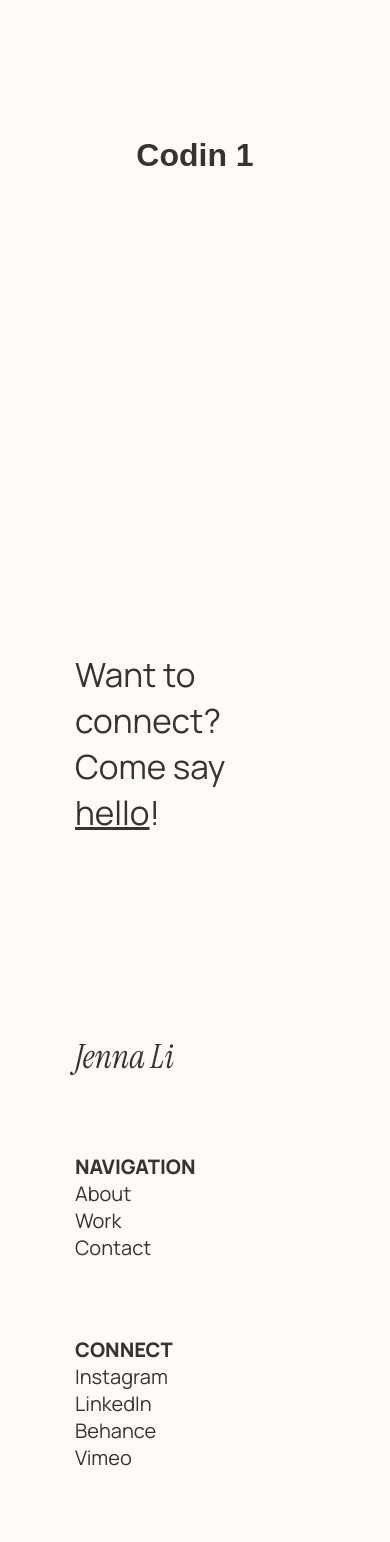
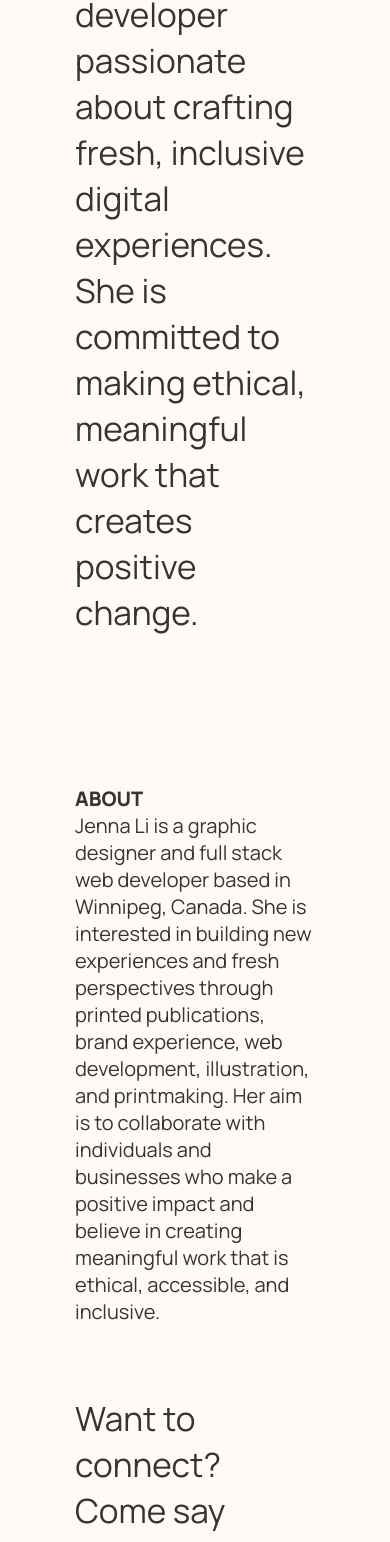
Before and after one commit to jli33-rrc/li_jenna_coding_assignment14, a Next.js app: page / in a window 390 px wide. Shown: the part 389-1931 px from the top of the page. Built offline with nearby package versions, Linux system fonts and the light colour scheme.

Commit message:
Created Basic Information section

```diff
--- a/src/app/globals.css
+++ b/src/app/globals.css
@@ -4,15 +4,6 @@
   --background: #fffaf5;
   --foreground: #353433;
 }
-
-/*
-@media (prefers-color-scheme: dark) {
-  :root {
-    --background: #0a0a0a;
-    --foreground: #ededed;
-  }
-}
-*/
 
 html,
 body {
@@ -23,7 +14,7 @@ body {
 body {
   color: var(--foreground);
   background: var(--background);
-  font-family: Arial, Helvetica, sans-serif;
+  font-family: Manrope, sans-serif;
   -webkit-font-smoothing: antialiased;
   -moz-osx-font-smoothing: grayscale;
 }
@@ -38,11 +29,3 @@ a {
   color: inherit;
   text-decoration: none;
 }
-
-/*
-@media (prefers-color-scheme: dark) {
-  html {
-    color-scheme: dark;
-  }
-}
-*/
--- a/src/app/layout.tsx
+++ b/src/app/layout.tsx
@@ -15,11 +15,7 @@ const footerColumns = [
   { logo: { label: 'Jenna Li', href: '/' } },
   {
     title: 'NAVIGATION',
-    links: [
-      { label: 'About', href: '#' },
-      { label: 'Work', href: '#' },
-      { label: 'Contact', href: '#' },
-    ],
+    links: [{ label: 'Contact', href: '#' }],
   },
   {
     title: 'CONNECT',
@@ -35,12 +31,7 @@ const footerColumns = [
   },
 ];
 
-const footerCopyright = [
-  { content: '© 2025 Jenna Li' },
-  { content: 'Canada' },
-  { content: 'Canada' },
-  { content: '❋' },
-];
+const footerCopyright = [{ content: '© 2025 Jenna Li' }, { content: '' }, { content: 'Canada' }, { content: '❋' }];
 
 export default function RootLayout({ children }: { children: React.ReactNode }) {
   return (
--- a/src/app/page.module.css
+++ b/src/app/page.module.css
@@ -3,165 +3,55 @@
   --gray-alpha-200: rgba(var(--gray-rgb), 0.08);
   --gray-alpha-100: rgba(var(--gray-rgb), 0.05);
 
-  --button-primary-hover: #383838;
-  --button-secondary-hover: #f2f2f2;
-
-  display: grid;
-  grid-template-rows: 20px 1fr 20px;
-  align-items: center;
-  justify-items: center;
-  min-height: 100svh;
-  padding: 80px;
-  gap: 64px;
-  font-family: var(--font-geist-sans);
-}
-
-@media (prefers-color-scheme: dark) {
-  .page {
-    --gray-rgb: 255, 255, 255;
-    --gray-alpha-200: rgba(var(--gray-rgb), 0.145);
-    --gray-alpha-100: rgba(var(--gray-rgb), 0.06);
-
-    --button-primary-hover: #ccc;
-    --button-secondary-hover: #1a1a1a;
-  }
+  padding: 0px 75px 20px 75px;
 }
 
 .main {
   display: flex;
   flex-direction: column;
-  gap: 32px;
-  grid-row-start: 2;
 }
 
-.main ol {
-  font-family: var(--font-geist-mono);
-  padding-left: 0;
-  margin: 0;
-  font-size: 14px;
-  line-height: 24px;
-  letter-spacing: -0.01em;
-  list-style-position: inside;
+.main h1 {
+  box-sizing: border-box;
+  color: #353433;
+  font-family: 'Manrope', sans-serif;
+  font-size: 25pt;
+  font-weight: 400;
+  margin: 100px 0 300px 0;
+  max-width: 1125px;
+  width: 100%;
 }
 
-.main li:not(:last-of-type) {
-  margin-bottom: 8px;
+.section {
+  box-sizing: border-box;
+  max-width: 700px;
+  width: 100%;
 }
 
-.main code {
-  font-family: inherit;
-  background: var(--gray-alpha-100);
-  padding: 2px 4px;
-  border-radius: 4px;
-  font-weight: 600;
+.section h2 {
+  color: #353433;
+  font-family: 'Manrope', sans-serif;
+  font-size: 15pt;
+  font-weight: 800;
 }
 
-.ctas {
-  display: flex;
-  gap: 16px;
+.section p {
+  color: #353433;
+  font-family: 'Manrope', sans-serif;
+  font-size: 15pt;
+  font-weight: 400;
 }
 
-.ctas a {
-  appearance: none;
-  border-radius: 128px;
-  height: 48px;
-  padding: 0 20px;
-  border: 1px solid transparent;
-  transition:
-    background 0.2s,
-    color 0.2s,
-    border-color 0.2s;
-  cursor: pointer;
-  display: flex;
-  align-items: center;
-  justify-content: center;
-  font-size: 16px;
-  line-height: 20px;
-  font-weight: 500;
-}
-
-a.primary {
-  background: var(--foreground);
-  color: var(--background);
-  gap: 8px;
-}
-
-a.secondary {
-  border-color: var(--gray-alpha-200);
-  min-width: 158px;
-}
-
-.footer {
-  grid-row-start: 3;
-  display: flex;
-  gap: 24px;
-}
-
-.footer a {
-  display: flex;
-  align-items: center;
-  gap: 8px;
-}
-
-.footer img {
-  flex-shrink: 0;
-}
-
-/* Enable hover only on non-touch devices */
-@media (hover: hover) and (pointer: fine) {
-  a.primary:hover {
-    background: var(--button-primary-hover);
-    border-color: transparent;
-  }
-
-  a.secondary:hover {
-    background: var(--button-secondary-hover);
-    border-color: transparent;
-  }
-
-  .footer a:hover {
-    text-decoration: underline;
-    text-underline-offset: 4px;
-  }
-}
-
-@media (max-width: 600px) {
+@media (max-width: 768px) {
   .page {
-    padding: 32px;
-    padding-bottom: 80px;
+    padding: 0px 75px 20px 75px;
   }
 
   .main {
-    align-items: center;
+    align-items: flex-start;
   }
 
-  .main ol {
-    text-align: center;
-  }
-
-  .ctas {
-    flex-direction: column;
-  }
-
-  .ctas a {
-    font-size: 14px;
-    height: 40px;
-    padding: 0 16px;
-  }
-
-  a.secondary {
-    min-width: auto;
-  }
-
-  .footer {
-    flex-wrap: wrap;
-    align-items: center;
-    justify-content: center;
+  .main h1 {
+    margin: 50px 0 150px 0;
   }
 }
-
-@media (prefers-color-scheme: dark) {
-  .logo {
-    filter: invert();
-  }
-}
--- a/src/app/page.tsx
+++ b/src/app/page.tsx
@@ -1,20 +1,25 @@
 import * as React from 'react';
 import styles from './page.module.css';
 
-function Home() {
+export default function Home() {
   return (
     <div className={styles.page}>
       <main className={styles.main}>
-        <h1>Codin 1</h1>
+        <h1>
+          ❋ Jenna Li is a graphic designer and full stack web developer passionate about crafting fresh, inclusive
+          digital experiences. She is committed to making ethical, meaningful work that creates positive change.
+        </h1>
+
+        <section className={styles.section}>
+          <h2>ABOUT</h2>
+          <p>
+            Jenna Li is a graphic designer and full stack web developer based in Winnipeg, Canada. She is interested in
+            building new experiences and fresh perspectives through printed publications, brand experience, web
+            development, illustration, and printmaking. Her aim is to collaborate with individuals and businesses who
+            make a positive impact and believe in creating meaningful work that is ethical, accessible, and inclusive.
+          </p>
+        </section>
       </main>
     </div>
   );
 }
-
-export default function App() {
-  return (
-    <>
-      <Home />
-    </>
-  );
-}
```
